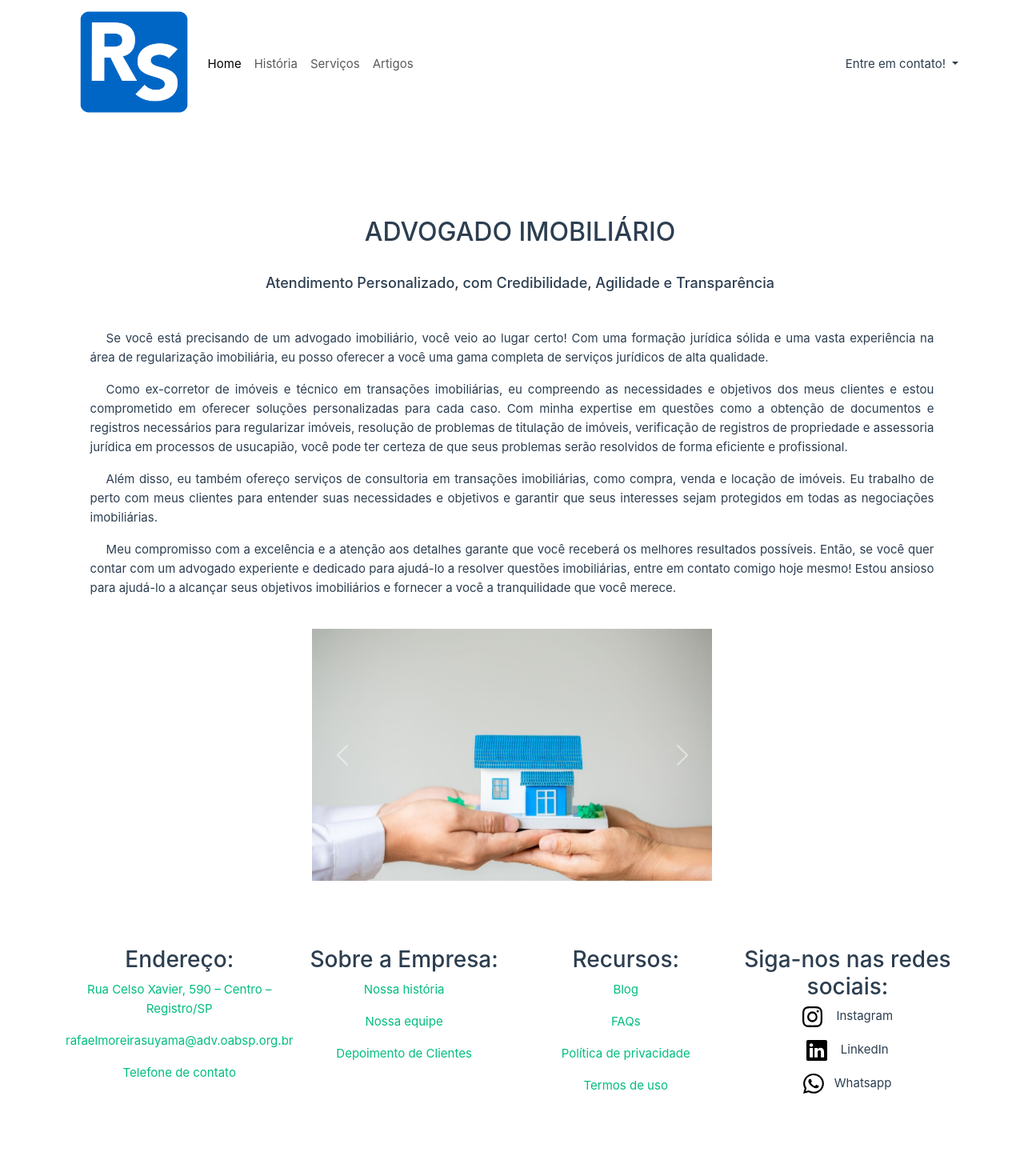
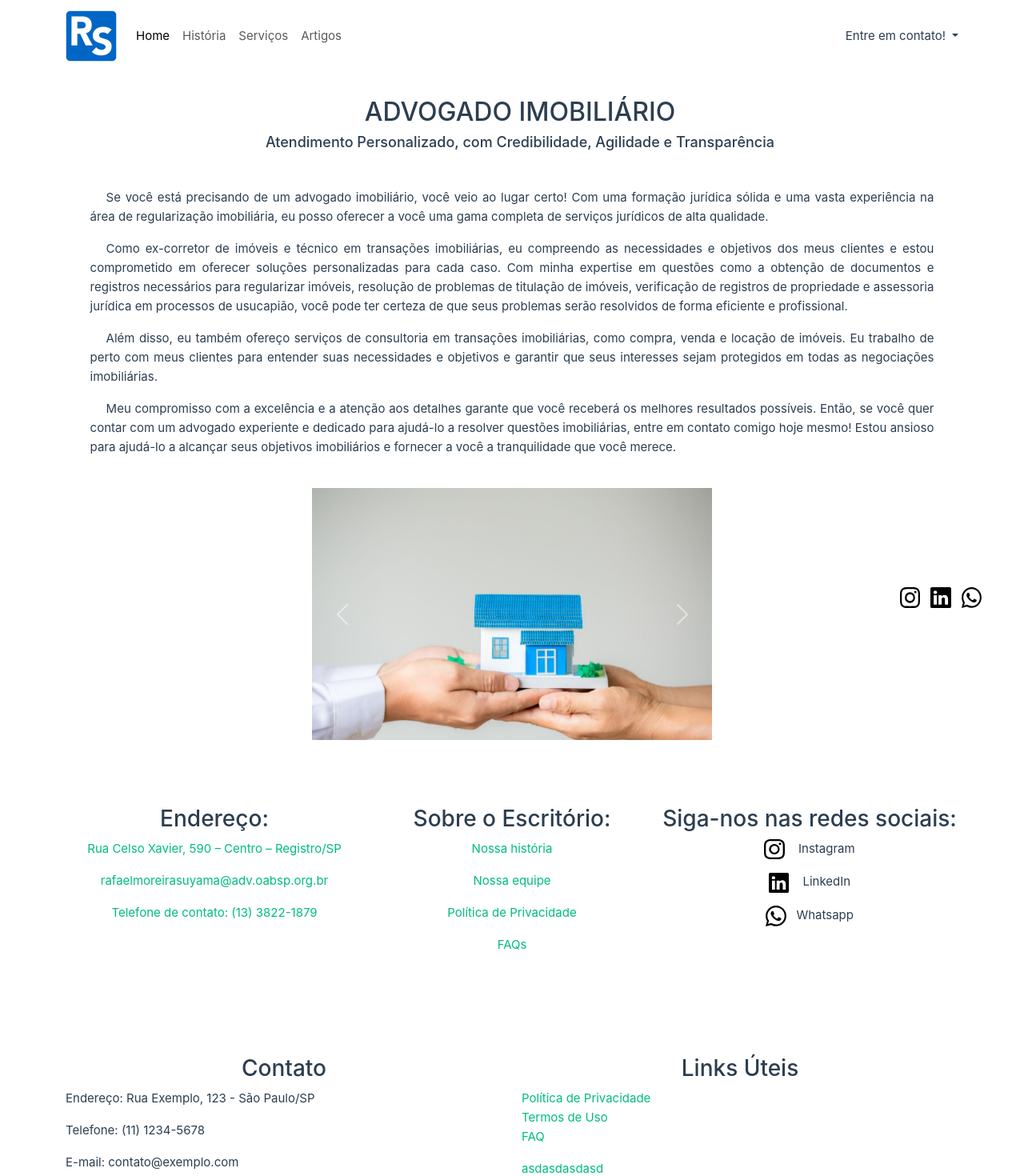
Before and after one commit to RMSuyama/imobiliario, a Vue app: page / in a window 1280 px wide. Shown: the top 1470 px of the page at 80% size. Built offline with nearby package versions, Linux system fonts and the light colour scheme.

Commit message:
commit de alterações simples

```diff
--- a/src/App.vue
+++ b/src/App.vue
@@ -37,6 +37,15 @@
     </div>
   </div>
 </nav>
+
+<div id="floating">
+
+      <div><a class="dropdown-item" href="https://www.instagram.com/suyama.adv/"><img id="ico2" src="./assets/instagram.svg" alt="Insta" /> </a></div>
+      <div><a class="dropdown-item" href="https://www.linkedin.com/in/rafael-moreira-suyama-0043bb189/"><img id="ico2" src="./assets/linkedin.svg" alt="Linkedin" /> </a></div>
+      <div><a class="dropdown-item" href="https://wa.me/5513996267989"><img id="ico2" src="./assets/whatsapp.svg" alt="Whats" /></a></div>
+
+</div>
+
 
   <div class="container text-center" id="body">
     <div class="row">
@@ -97,26 +106,16 @@
                   <h3>Endereço:</h3>
                    <p><a href="https://www.google.com/maps/@-24.4945346,-47.8467756,21z">Rua Celso Xavier, 590 – Centro – Registro/SP</a></p>
                    <p><a href="http://www.google.com">rafaelmoreirasuyama@adv.oabsp.org.br</a></p>
-                   <p><a href="http://www.google.com">Telefone de contato</a></p>
+                   <p><a href="http://www.google.com">Telefone de contato: (13) 3822-1879</a></p>
                   </div>
                   <div id="recursos">
 
-                  <h3>Sobre a Empresa:</h3>
+                  <h3>Sobre o Escritório:</h3>
 
                   <p><a href="http://www.google.com">Nossa história</a></p>
                   <p><a href="http://www.google.com">Nossa equipe</a></p>
-                  <p><a href="http://www.google.com">Depoimento de Clientes</a></p>
-
-                  </div>
-
-                  <div id="recursos">
-                  <h3>Recursos:</h3>
-
-                  <p><a href="http://www.google.com">Blog</a></p>
+                  <p><a href="http://www.google.com">Política de Privacidade</a></p>
                   <p><a href="http://www.google.com">FAQs</a></p>
-                  <p><a href="http://www.google.com">Política de privacidade</a></p>
-                  <p><a href="http://www.google.com">Termos de uso</a></p>
-
                   </div>
 
                   <div id="recursos">
@@ -133,10 +132,46 @@
   </div>
 </div>
 
+<footer>
+  <div class="container">
+    <div class="row">
+      <div class="col-md-6">
+        <h3>Contato</h3>
+        <p><i class="fas fa-map-marker-alt"></i> Endereço: Rua Exemplo, 123 - São Paulo/SP</p>
+        <p><i class="fas fa-phone"></i> Telefone: (11) 1234-5678</p>
+        <p><i class="fas fa-envelope"></i> E-mail: contato@exemplo.com</p>
+      </div>
+      <div class="col-md-6">
+        <h3>Links Úteis</h3>
+        <ul class="list-unstyled">
+          <li><a href="#">Política de Privacidade</a></li>
+          <li><a href="#">Termos de Uso</a></li>
+          <li><a href="#">FAQ</a></li>
+        </ul>
+        <div class="social-icons">
+          <a href="#"><i class="fab fa-facebook"></i>asd</a>
+          <a href="#"><i class="fab fa-twitter"></i>asd</a>
+          <a href="#"><i class="fab fa-instagram"></i>asd</a>
+          <a href="#"><i class="fab fa-linkedin"></i>asd</a>
+        </div>
+      </div>
+    </div>
+  </div>
+</footer>
+
 </template>
 
 <style scoped>
 
+
+#floating {
+  display: flex;
+  flex-direction: row;
+  padding:40px;
+  position: fixed;
+  bottom: 0;
+  right: 0;
+}
 
 h1 {
   font-size:xx-large;
@@ -144,8 +179,7 @@ h1 {
   }
 
 h2 {
-  padding-top: 2vw;
-  padding-bottom: 3vw;
+   padding-bottom: 3vw;
   font-size:large;
   text-align: center;
 }
@@ -172,22 +206,17 @@ h3 {
 #foot {
   display: flex;
   padding-top: 7vw;
+  justify-content: center;
+  flex-wrap: nowrap;
 
 }
 
 #sobremim {
-  padding-top: 10vh; /* ajuste o valor conforme necessário */
   padding-left: -30vw;
 }
 
 #logo{
-  padding-left: 1.3vw;
-  padding-bottom: 5px;
-  width:12vw;
-  height:10.5vw;
-  display:flex;
-  align-items: center;
-  justify-content: center;
+  width:5vw;
 }
 
 #logo2{
```
